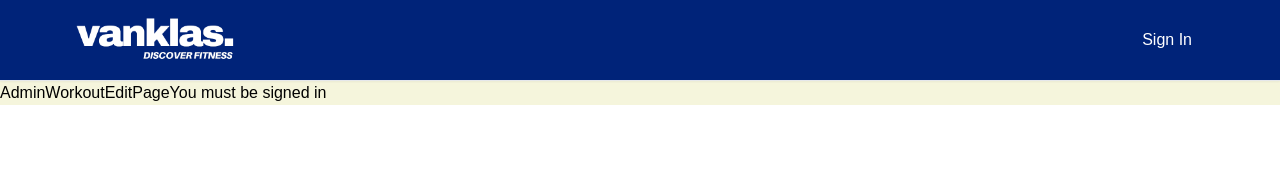
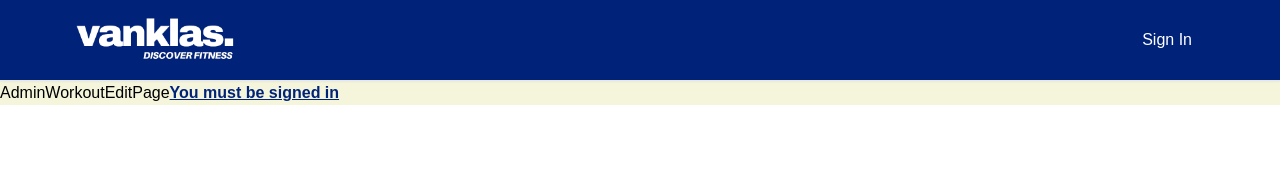
Before and after one commit to akarlovskaya/react-next13-firebase, a Next.js app: page /admin/1 in a window 1280 px wide. Shown: the top 174 px of the page. Built offline with nearby package versions, Linux system fonts and the light colour scheme; no server answers.

Commit message:
fix access for non-signin users to workout page

```diff
--- a/app/[username]/page.js
+++ b/app/[username]/page.js
@@ -10,6 +10,7 @@ import {
 import { notFound } from "next/navigation";
 import UserProfile from "../components/UserProfile";
 import ClassListing from "../components/ClassListing";
+import AuthCheck from "../components/AuthCheck";
 
 // Metatags
 export async function generateMetadata({ params }) {
@@ -53,6 +54,7 @@ export default async function UserProfilePage({ params }) {
       return (
         <section className="bg-indigo-50">
           <div className="container mx-auto py-8">
+            <AuthCheck>
               <UserProfile user={user} />
               {workouts?.length > 0 && (
                 <section className="bg-blue-50 px-4 py-10">
@@ -73,6 +75,7 @@ export default async function UserProfilePage({ params }) {
                   </div>
                 </section>
               )}
+            </AuthCheck>
           </div>
         </section>
       );
@@ -81,10 +84,12 @@ export default async function UserProfilePage({ params }) {
       return (
         <section className="bg-indigo-50">
           <div className="container mx-auto py-8">
+            <AuthCheck>
               <UserProfile user={user} />
               <div className="text-center p-4 bg-red-50 text-red-600 rounded-md">
                 <p>Unable to load classes. Please try again later.</p>
               </div>
+            </AuthCheck>
           </div>
         </section>
       );
--- a/app/components/AuthCheck.js
+++ b/app/components/AuthCheck.js
@@ -1,12 +1,21 @@
-'use client';
-import { useContext } from 'react';
+"use client";
+import { useContext } from "react";
 import { UserContext } from "../Provider";
-import Link from 'next/link';
+import Link from "next/link";
 
-function AuthCheck( props) {
-    const {username} = useContext(UserContext);
+function AuthCheck(props) {
+  const { username } = useContext(UserContext);
 
-    return username ? props.children : props.fallback || <Link href="/sign-up">You must be signed in</Link>;
+  return username
+    ? props.children
+    : props.fallback || (
+        <Link
+          href="/sign-up"
+          className="text-navy hover:text-blue-800 underline font-semibold transition duration-200"
+        >
+          You must be signed in
+        </Link>
+      );
 }
 
 export default AuthCheck;
--- a/app/components/WorkoutPageContent.js
+++ b/app/components/WorkoutPageContent.js
@@ -36,9 +36,9 @@ function WorkoutPageContent({ workout }) {
     return "";
   }
 
-  if (!currentUser) {
-    return <Spinner />;
-  }
+  // if (!currentUser) {
+  //   return <Spinner />;
+  // }
 
   return (
     <>
```
Lines whose indentation alone changed are shown as unchanged.
